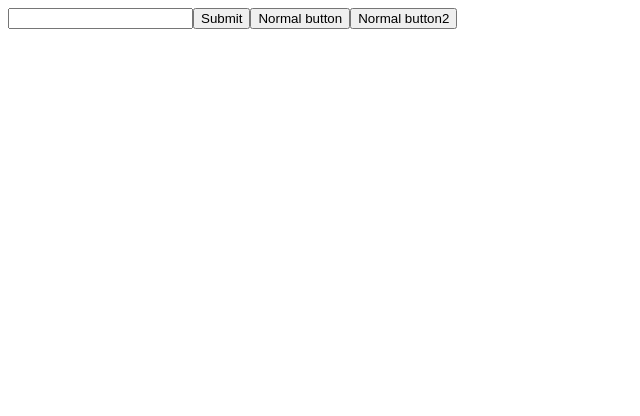
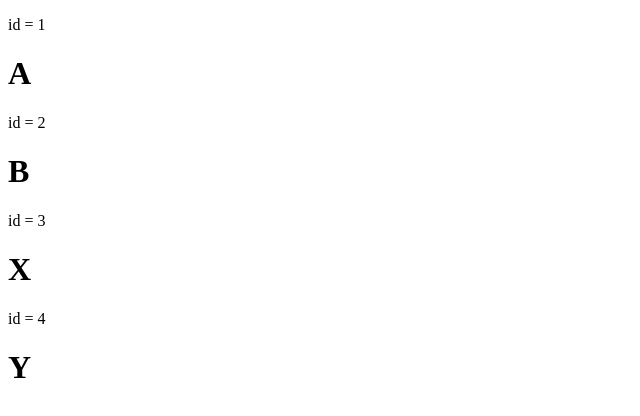
Before and after one commit to codewithsheetal/ReactSession17Dec, a React (Vite) app: page / in a window 1280 px wide. Shown: the top 416 px of the page, without its empty margins (0-640 px from the left). Built offline with nearby package versions, Linux system fonts and the light colour scheme.

Commit message:
checkbox, radiobutton , dropdown and list  component

```diff
--- a/src/App.jsx
+++ b/src/App.jsx
@@ -12,6 +12,10 @@ import Arrowcomp from './component/Arrowcomp'
 import Event from './component/Event'
 import StateExample from './component/StateExample'
 import Form from './component/Form/Form'
+import RadioButton from './component/Form/RadioButton'
+import Checkbox from './component/Form/Checkbox'
+import DropDown from './component/Form/DropDown'
+import List from './component/List/List'
 
 function App() {
 
@@ -24,7 +28,15 @@ function App() {
     {/* <Component/> */}
     {/* <Event/> */}
     {/* <StateExample/> */}
-    <Form/>
+    {/* <Form/> */}
+    {/* <RadioButton/> */}
+
+    {/* <Checkbox/> */}
+
+    {/* <DropDown/> */}
+
+    <List/>
+
 
     </>
   )
--- /dev/null
+++ b/src/component/Form/Checkbox.jsx
@@ -0,0 +1,21 @@
+import React, { useState } from 'react'
+
+function Checkbox() {
+
+    const [isChecked,setIschecked]= useState(false);
+
+function handleChange(e){
+    console.log(e.target.checked);  // true or false
+    console.log(e.target.value);  // true or false
+    setIschecked(e.target.checked)
+}
+    return (
+        <>
+        <input type="checkbox" onChange={handleChange} value="termsandcondition"/> Terms and Conditions
+
+        <p>{isChecked ? "yes":"no"}</p>
+        </>
+    )
+}
+
+export default Checkbox
--- /dev/null
+++ b/src/component/Form/DropDown.jsx
@@ -0,0 +1,25 @@
+import React, { useState } from 'react'
+
+function DropDown() {
+
+    const [country,setCountry]=useState("");
+
+    function handleChange(e){
+        setCountry(e.target.value);
+    }
+    return (
+        <>
+        <select onChange={handleChange}>
+            <option value=""> select Country </option>
+            <option value="India">India</option>
+            <option value="UK">UK</option>
+            <option value="Aus">Aus</option>
+
+        </select>
+
+        <h1>{country}</h1>
+        </>
+    )
+}
+
+export default DropDown
--- a/src/component/Form/Form.jsx
+++ b/src/component/Form/Form.jsx
@@ -1,41 +1,47 @@
 import React, { useState } from 'react'
 
 function Form() {
-    const [name,setName]= useState("");
-    const [fname,setFname]= useState("");
-    const [isSubmitted,setIssubmitted]= useState(false);
-    const [fnameSubmitted,setFnameSubmitted]=useState("");
+    const [name, setName] = useState("");
+    const [fname, setFname] = useState("");
+    const [isSubmitted, setIssubmitted] = useState(false);
+    const [fnameSubmitted, setFnameSubmitted] = useState("");
 
-    let fnamenormal="";
+    let fnamenormal = "";
 
-    function handleSubmit(e){
+    function handleSubmit(e) {
         e.preventDefault();
         // console.log(fname);
         setIssubmitted(true);
         setFnameSubmitted(fname);
-        fnamenormal=fname;
+        fnamenormal = fname;
         console.log(fnamenormal);
         setFname("");
 
     }
 
-    function handleNormalClick(){
+    function handleNormalClick() {
         console.log("hello");
     }
 
     return (
         <>
-        {/* <input type="text" value={name} onChange={(e)=>setName(e.target.value)}/>
+            {/* <input type="text" value={name} onChange={(e)=>setName(e.target.value)}/>
         <h1>{name}</h1> */}
 
-        <form onSubmit={handleSubmit}>
-            <input type="text"  value={fname} onChange={(e)=>setFname(e.target.value)}/>
-            <button type="submit">Submit</button>
-            <button type="button" onClick={handleNormalClick}>Normal button</button>
-            <button type="button" onClick={()=>console.log("normal button 2")}>Normal button2</button>
-        </form>
+            <form onSubmit={handleSubmit}>
+                <input type="text" value={fname} onChange={(e) => setFname(e.target.value)} />
+                <button type="submit">Submit</button>
+                <button type="button" onClick={handleNormalClick}>Normal button</button>
+                <button type="button" onClick={() => console.log("normal button 2")}>Normal button2</button>
+            </form>
 
-        {isSubmitted && <h1>your first name is : {fnamenormal}</h1>}
+            {isSubmitted &&
+            <>
+                <h1>your first name is : {fnamenormal}</h1>
+                <h1>your first name is : {fnamenormal}</h1>
+                <h1>your first name is : {fnamenormal}</h1>
+            </>
+            }
         </>
     )
 }
--- /dev/null
+++ b/src/component/Form/RadioButton.jsx
@@ -0,0 +1,25 @@
+import React, { useState } from 'react'
+
+function RadioButton() {
+    const[gender,setGender]= useState("female")
+
+    function handleChange(e){
+        setGender(e.target.value)
+
+
+
+    }
+
+
+    return (
+        <>
+        <input type="radio" name="gender" value="male" onChange={handleChange} checked= {gender==="male"}/> Male
+        <input type="radio" name="gender" value="female" onChange={handleChange} checked= {gender==="female"}/> Female
+        <input type="radio" name="gender" value="other" onChange={handleChange} checked= {gender==="other"}/> Other
+
+        <p>selected gender : {gender}</p>
+        </>
+    )
+}
+
+export default RadioButton
--- /dev/null
+++ b/src/component/List/List.jsx
@@ -0,0 +1,51 @@
+import React from 'react'
+
+function List() {
+
+    const users = ["A", "B", "X","Y"];
+
+    const usersO = [
+        { id: 1, name: "A" },
+        { id: 2, name: "B" },
+        { id: 3, name: "X" },
+        { id: 4, name: "Y" },
+    ]
+
+    //  a [10, 20, 30 ]==> [20, 10, 30 ]
+    // const n =[1,2,3]
+    // const doubled= n.map(n=>n*2)
+    // console.log(doubled)
+    return (
+        <>
+            {/* {
+            users.map((user)=>(
+                <p>{user}</p>
+            ))
+        } */}
+
+            {/* with Key  */}
+
+            {/* { users.map((user,key)=>(
+                <p key={key}>user ={user} and key ={key}</p>
+            ))} */}
+
+            {/* user id as a key  */}
+
+            {/* {
+                usersO.map((user)=>(
+                    <p key={user.id}>id = {user.id} and name ={user.name}</p>
+                ))
+            } */}
+            {
+                usersO.map((user) => (
+                    <div key={user.id}>
+                        <p>id = {user.id} </p>
+                        <h1>{user.name}</h1>
+                    </div>
+                ))
+            }
+        </>
+    )
+}
+
+export default List
```
